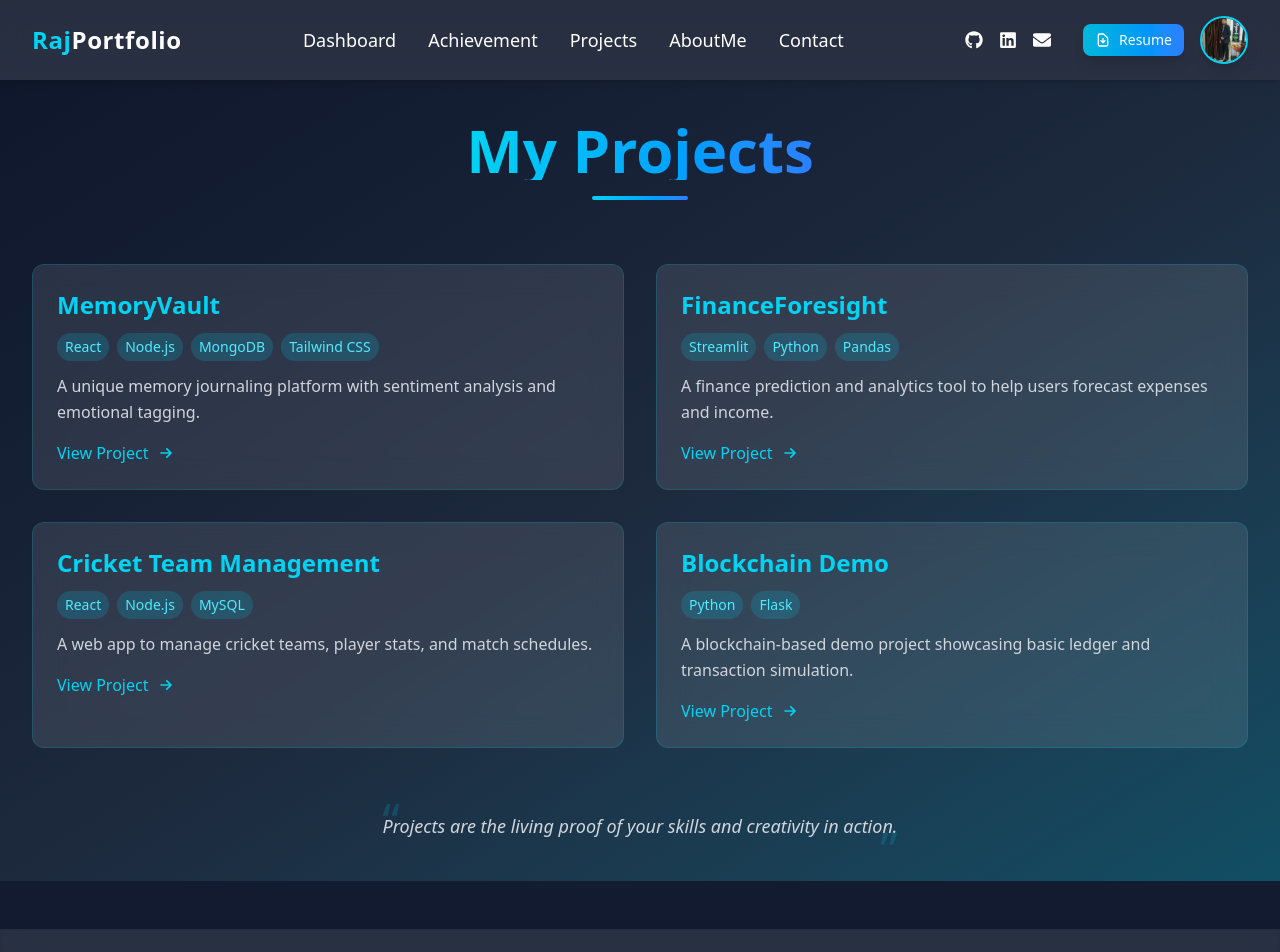
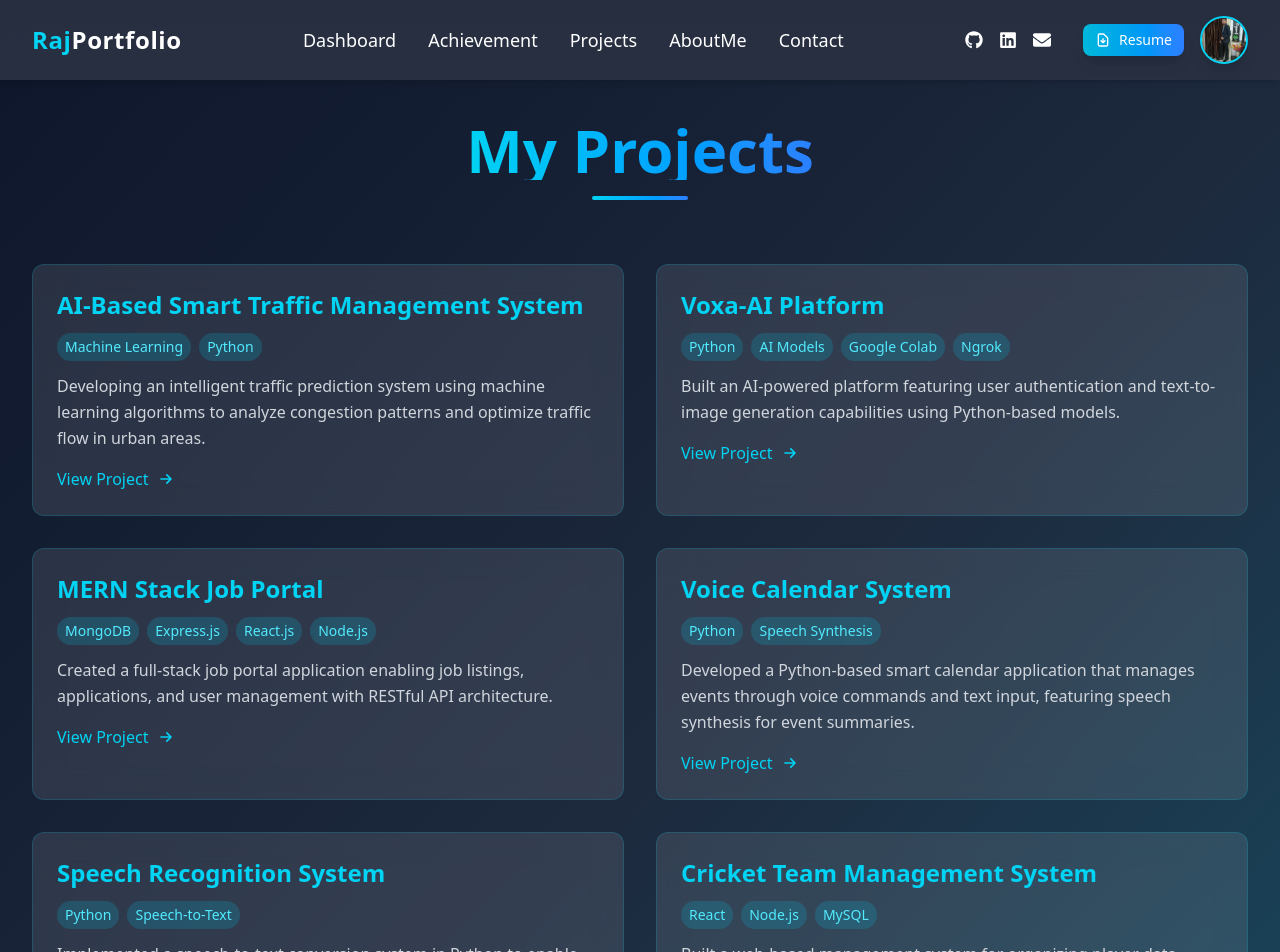
Before and after one commit to Rajjoshi77/Portfolio-Raj, a Next.js app: page /projects in a window 1280 px wide. Shown: the top 952 px of the page. Built offline with nearby package versions, Linux system fonts and the light colour scheme.

Commit message:
Your commit message

```diff
--- a/src/app/projects/page.tsx
+++ b/src/app/projects/page.tsx
@@ -5,33 +5,57 @@ import { motion } from "framer-motion";
 export default function Projects() {
   const projects = [
     {
+      title: "AI-Based Smart Traffic Management System",
+      tech: "Machine Learning, Python",
+      description: "Developing an intelligent traffic prediction system using machine learning algorithms to analyze congestion patterns and optimize traffic flow in urban areas.",
+      link: "#",
+    },
+    {
+      title: "Voxa-AI Platform",
+      tech: "Python, AI Models, Google Colab, Ngrok",
+      description: "Built an AI-powered platform featuring user authentication and text-to-image generation capabilities using Python-based models.",
+      link: "#",
+    },
+    {
+      title: "MERN Stack Job Portal",
+      tech: "MongoDB, Express.js, React.js, Node.js",
+      description: "Created a full-stack job portal application enabling job listings, applications, and user management with RESTful API architecture.",
+      link: "#",
+    },
+    {
+      title: "Voice Calendar System",
+      tech: "Python, Speech Synthesis",
+      description: "Developed a Python-based smart calendar application that manages events through voice commands and text input, featuring speech synthesis for event summaries.",
+      link: "#",
+    },
+    {
+      title: "Speech Recognition System",
+      tech: "Python, Speech-to-Text",
+      description: "Implemented a speech-to-text conversion system in Python to enable hands-free interaction and voice-based command execution.",
+      link: "#",
+    },
+    {
+      title: "Cricket Team Management System",
+      tech: "React, Node.js, MySQL",
+      description: "Built a web-based management system for organizing player data, match preparation, team analytics, and performance tracking.",
+      link: "#",
+    },
+    {
+      title: "Chrome Extensions Development",
+      tech: "JavaScript, HTML, CSS",
+      description: "Designed and developed custom Google Chrome extensions to automate browser tasks and enhance user productivity.",
+      link: "#",
+    },
+    {
       title: "MemoryVault",
       tech: "React, Node.js, MongoDB, Tailwind CSS",
       description: "A unique memory journaling platform with sentiment analysis and emotional tagging.",
       link: "#",
     },
-    {
-      title: "FinanceForesight",
-      tech: "Streamlit, Python, Pandas",
-      description: "A finance prediction and analytics tool to help users forecast expenses and income.",
-      link: "#",
-    },
-    {
-      title: "Cricket Team Management",
-      tech: "React, Node.js, MySQL",
-      description: "A web app to manage cricket teams, player stats, and match schedules.",
-      link: "#",
-    },
-    {
-      title: "Blockchain Demo",
-      tech: "Python, Flask",
-      description: "A blockchain-based demo project showcasing basic ledger and transaction simulation.",
-      link: "#",
-    },
   ];
 
   return (
-  <div className="min-h-screen bg-gradient-to-br from-slate-900 via-slate-800 to-cyan-900 flex flex-col items-center px-4 py-10">
+    <div className="min-h-screen bg-gradient-to-br from-slate-900 via-slate-800 to-cyan-900 flex flex-col items-center px-4 py-10">
 
       {/* Header with Gradient */}
       <motion.div
```
